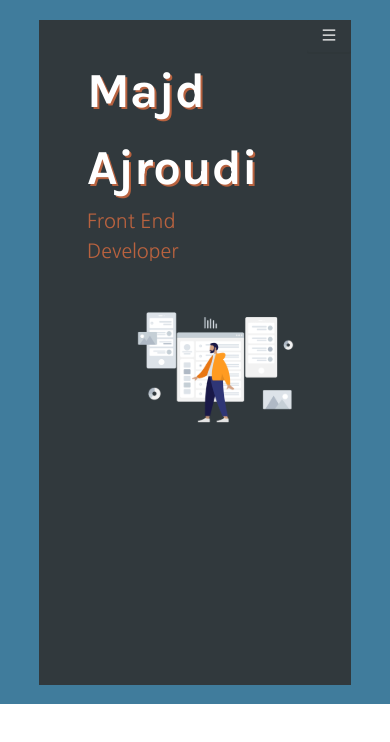
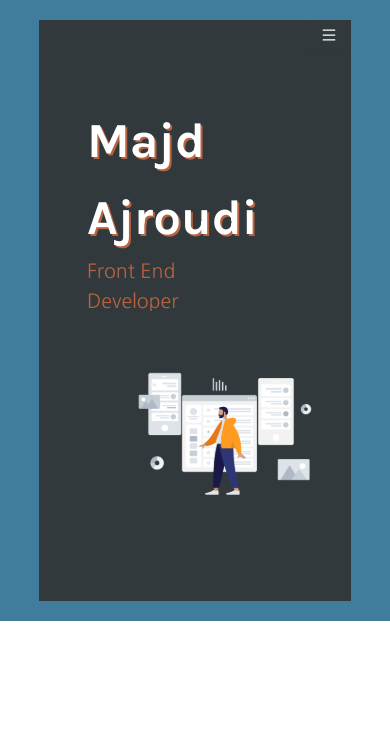
Before and after one commit to majdajroudi/Portfolio, a React (Create React App) app: page / in a window 390 px wide. Shown: the top 742 px of the page. Built offline with nearby package versions, Linux system fonts and the light colour scheme; a web font is replaced by a local one.

Commit message:
improve home responsiveness

```diff
--- a/src/containers/Home/index.css
+++ b/src/containers/Home/index.css
@@ -12,7 +12,7 @@
     align-items: center;
     flex-direction: column;
     background-color:#31393D ;
-    height: 75vh;
+    height: 100%;
     width: 100%;
 }
 
@@ -20,6 +20,8 @@
     display: flex;
     flex-direction: row;
     height: 100%;
+    margin-top: 50px;
+    margin-bottom: 150px
 }
 
 
@@ -93,11 +95,12 @@
     .home__contentBox__bottom {
         flex-direction: column;
         align-items: center;
+        margin-bottom: 100px;
     }
 
     .home__contentBox__imgCol {
         width: 60%;
-        margin-top: 30px;
+        margin-top: 40px;
         margin-left: 60px;
     }
 
@@ -105,4 +108,8 @@
         margin-right: 60px;
     }
 
+    .home__contentBox__imgContainer img {
+        max-width: 100%;
+    }
+
 }
```
